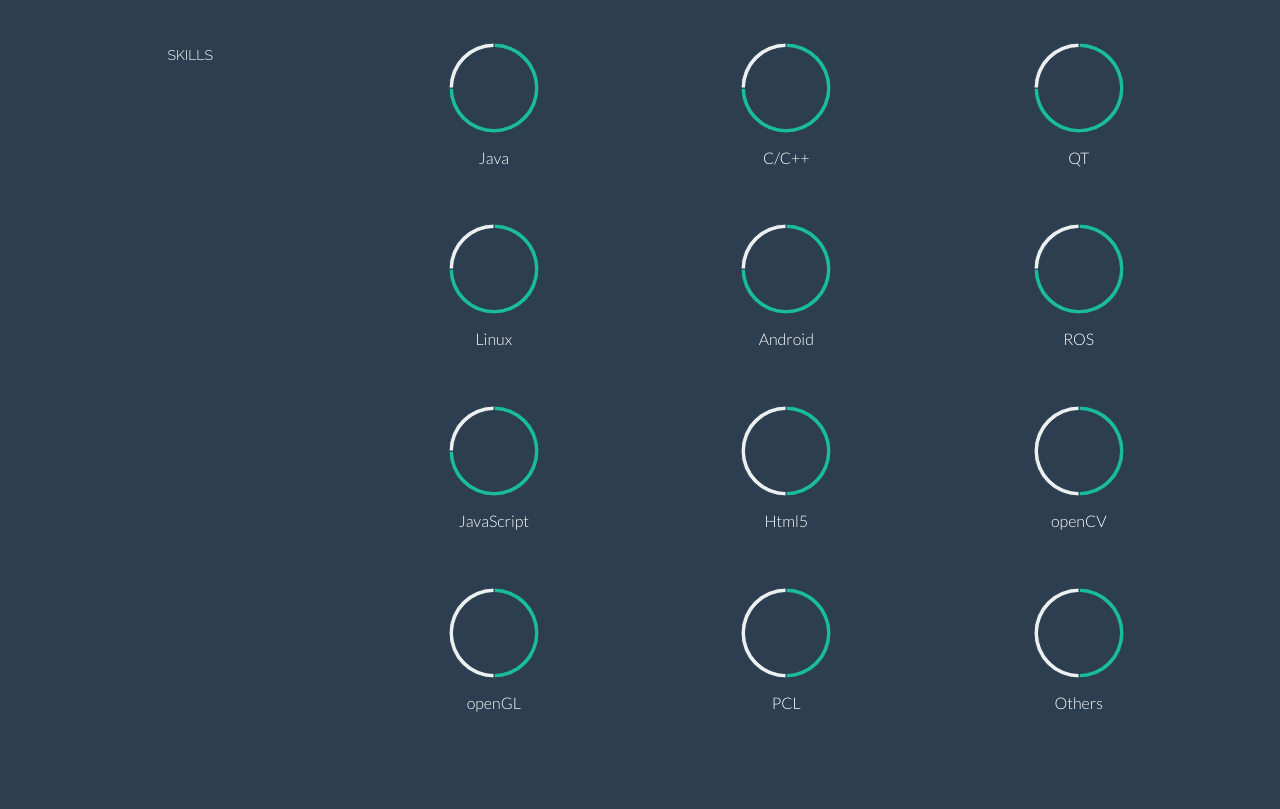
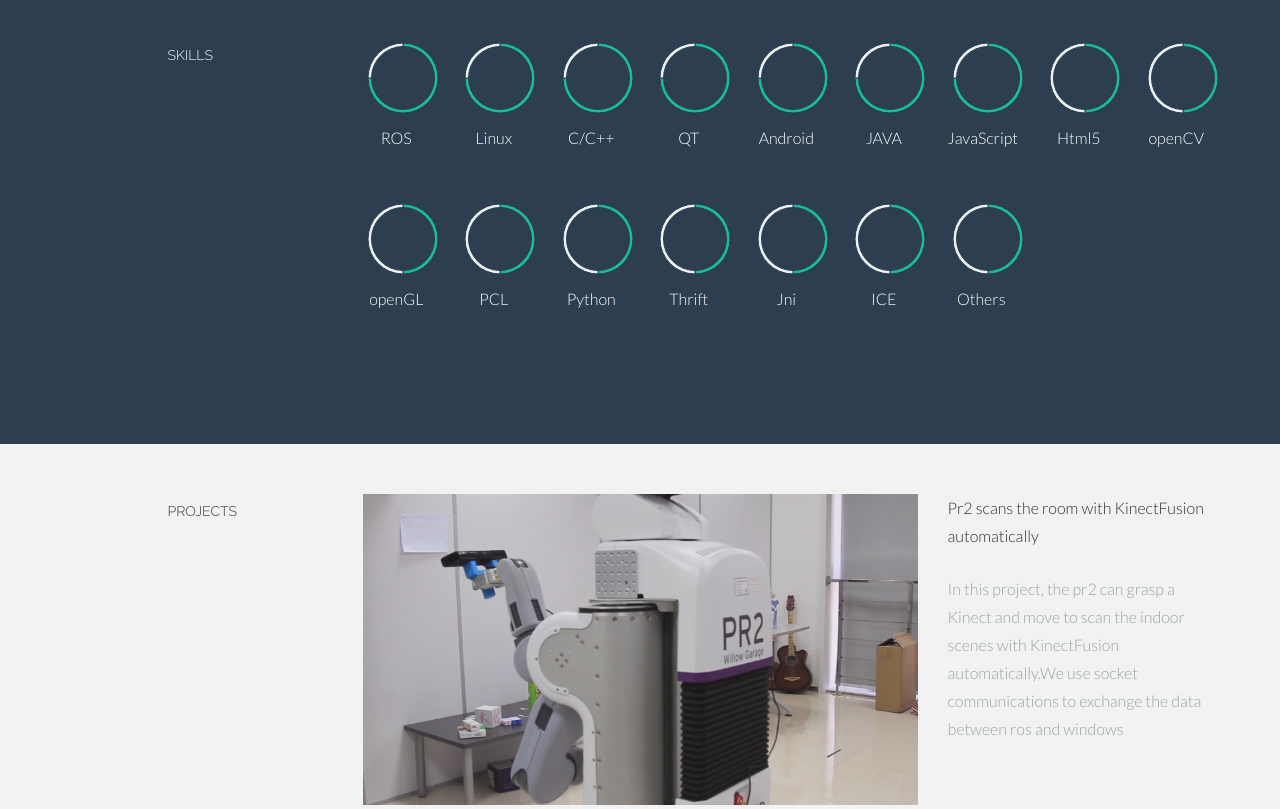
Before and after one commit to HaoLi-China/Personal-Homepage, a plain HTML site: page index.html in a window 1280 px wide. Shown: the part 1780-2589 px from the top of the page. Drawn offline with Linux system fonts and the light colour scheme.

Commit message:
new commit

```diff
--- a/index.html
+++ b/index.html
@@ -205,9 +205,9 @@
 					<div class="col-lg-2 col-lg-offset-1">
 						<h5>SKILLS</h5>
 					</div>
-					<div class="col-lg-3 centered">
-						<canvas id="java" height="100" width="100"></canvas>
-						<p>Java</p>
+					<div class="col-lg-1 centered">
+						<canvas id="ros" height="80" width="80"></canvas>
+						<p>ROS</p>
 						<br>
 						<script>
 							var doughnutData = [
@@ -220,11 +220,29 @@
 										color : "#ecf0f1"
 									}
 								];
-								var myDoughnut = new Chart(document.getElementById("java").getContext("2d")).Doughnut(doughnutData);
+								var myDoughnut = new Chart(document.getElementById("ros").getContext("2d")).Doughnut(doughnutData);
 						</script>
 					</div>
-					<div class="col-lg-3 centered">
-						<canvas id="c/c++" height="100" width="100"></canvas>
+					<div class="col-lg-1 centered">
+						<canvas id="linux" height="80" width="80"></canvas>
+						<p>Linux</p>
+						<br>
+						<script>
+							var doughnutData = [
+									{
+										value: 75,
+										color:"#1abc9c"
+									},
+									{
+										value : 25,
+										color : "#ecf0f1"
+									}
+								];
+								var myDoughnut = new Chart(document.getElementById("linux").getContext("2d")).Doughnut(doughnutData);
+						</script>
+					</div>
+					<div class="col-lg-1 centered">
+						<canvas id="c/c++" height="80" width="80"></canvas>
 						<p>C/C++</p>
 						<br>
 						<script>
@@ -241,8 +259,9 @@
 								var myDoughnut = new Chart(document.getElementById("c/c++").getContext("2d")).Doughnut(doughnutData);
 						</script>
 					</div>
-					<div class="col-lg-3 centered">
-						<canvas id="qt" height="100" width="100"></canvas>
+
+					<div class="col-lg-1 centered">
+						<canvas id="qt" height="80" width="80"></canvas>
 						<p>QT</p>
 						<br>
 						<script>
@@ -259,27 +278,8 @@
 								var myDoughnut = new Chart(document.getElementById("qt").getContext("2d")).Doughnut(doughnutData);
 						</script>
 					</div>
-
-					<div class="col-lg-3 col-lg-offset-3 centered">
-						<canvas id="linux" height="100" width="100"></canvas>
-						<p>Linux</p>
-						<br>
-						<script>
-							var doughnutData = [
-									{
-										value: 75,
-										color:"#1abc9c"
-									},
-									{
-										value : 25,
-										color : "#ecf0f1"
-									}
-								];
-								var myDoughnut = new Chart(document.getElementById("linux").getContext("2d")).Doughnut(doughnutData);
-						</script>
-					</div>
-					<div class="col-lg-3 centered">
-						<canvas id="android" height="100" width="100"></canvas>
+					<div class="col-lg-1 centered">
+						<canvas id="android" height="80" width="80"></canvas>
 						<p>Android</p>
 						<br>
 						<script>
@@ -296,9 +296,9 @@
 								var myDoughnut = new Chart(document.getElementById("android").getContext("2d")).Doughnut(doughnutData);
 						</script>
 					</div>
-					<div class="col-lg-3 centered">
-						<canvas id="ros" height="100" width="100"></canvas>
-						<p>ROS</p>
+					<div class="col-lg-1 centered">
+						<canvas id="java" height="80" width="80"></canvas>
+						<p>JAVA</p>
 						<br>
 						<script>
 							var doughnutData = [
@@ -311,12 +311,12 @@
 										color : "#ecf0f1"
 									}
 								];
-								var myDoughnut = new Chart(document.getElementById("ros").getContext("2d")).Doughnut(doughnutData);
+								var myDoughnut = new Chart(document.getElementById("java").getContext("2d")).Doughnut(doughnutData);
 						</script>
 					</div>
 
-					<div class="col-lg-3 col-lg-offset-3 centered">
-						<canvas id="javaScript" height="100" width="100"></canvas>
+					<div class="col-lg-1 centered">
+						<canvas id="javaScript" height="80" width="80"></canvas>
 						<p>JavaScript</p>
 						<br>
 						<script>
@@ -334,8 +334,8 @@
 						</script>
 					</div>
 
-						<div class="col-lg-3 centered">
-						<canvas id="html5" height="100" width="100"></canvas>
+						<div class="col-lg-1 centered">
+						<canvas id="html5" height="80" width="80"></canvas>
 						<p>Html5</p>
 						<br>
 						<script>
@@ -353,8 +353,8 @@
 						</script>
 					</div>
 
-						<div class="col-lg-3 centered">
-						<canvas id="openCV" height="100" width="100"></canvas>
+						<div class="col-lg-1 centered">
+						<canvas id="openCV" height="80" width="80"></canvas>
 						<p>openCV</p>
 						<br>
 						<script>
@@ -373,8 +373,8 @@
 					</div>
 
 
-					<div class="col-lg-3 col-lg-offset-3 centered">
-						<canvas id="openGL" height="100" width="100"></canvas>
+					<div class="col-lg-1 col-lg-offset-3 centered">
+						<canvas id="openGL" height="80" width="80"></canvas>
 						<p>openGL</p>
 						<br>
 						<script>
@@ -392,8 +392,8 @@
 						</script>
 					</div>
 
-						<div class="col-lg-3 centered">
-						<canvas id="pcl" height="100" width="100"></canvas>
+						<div class="col-lg-1 centered">
+						<canvas id="pcl" height="80" width="80"></canvas>
 						<p>PCL</p>
 						<br>
 						<script>
@@ -411,8 +411,84 @@
 						</script>
 					</div>
 
-						<div class="col-lg-3 centered">
-						<canvas id="others" height="100" width="100"></canvas>
+						<div class="col-lg-1 centered">
+						<canvas id="python" height="80" width="80"></canvas>
+						<p>Python</p>
+						<br>
+						<script>
+							var doughnutData = [
+									{
+										value: 50,
+										color:"#1abc9c"
+									},
+									{
+										value : 50,
+										color : "#ecf0f1"
+									}
+								];
+								var myDoughnut = new Chart(document.getElementById("python").getContext("2d")).Doughnut(doughnutData);
+						</script>
+					</div>
+
+							<div class="col-lg-1 centered">
+						<canvas id="thrift" height="80" width="80"></canvas>
+						<p>Thrift</p>
+						<br>
+						<script>
+							var doughnutData = [
+									{
+										value: 50,
+										color:"#1abc9c"
+									},
+									{
+										value : 50,
+										color : "#ecf0f1"
+									}
+								];
+								var myDoughnut = new Chart(document.getElementById("thrift").getContext("2d")).Doughnut(doughnutData);
+						</script>
+					</div>
+
+						<div class="col-lg-1 centered">
+						<canvas id="jni" height="80" width="80"></canvas>
+						<p>Jni</p>
+						<br>
+						<script>
+							var doughnutData = [
+									{
+										value: 50,
+										color:"#1abc9c"
+									},
+									{
+										value : 50,
+										color : "#ecf0f1"
+									}
+								];
+								var myDoughnut = new Chart(document.getElementById("jni").getContext("2d")).Doughnut(doughnutData);
+						</script>
+					</div>
+
+						<div class="col-lg-1 centered">
+						<canvas id="ice" height="80" width="80"></canvas>
+						<p>ICE</p>
+						<br>
+						<script>
+							var doughnutData = [
+									{
+										value: 50,
+										color:"#1abc9c"
+									},
+									{
+										value : 50,
+										color : "#ecf0f1"
+									}
+								];
+								var myDoughnut = new Chart(document.getElementById("ice").getContext("2d")).Doughnut(doughnutData);
+						</script>
+					</div>
+
+						<div class="col-lg-1 centered">
+						<canvas id="others" height="80" width="80"></canvas>
 						<p>Others</p>
 						<br>
 						<script>
@@ -444,7 +520,26 @@
 				<div class="col-lg-2 col-lg-offset-1">
 					<h5>PROJECTS</h5>
 				</div>
+
 				<div class="col-lg-6">
+					<p><img class="img-responsive" src="assets/img/pr2_scan.PNG" alt=""></p>
+				</div>
+				<div class="col-lg-3">
+						<p>Pr2 scans the room with KinectFusion automatically</p>
+					<p><more>In this project, the pr2 can grasp a Kinect and move to scan the indoor scenes with KinectFusion automatically.We use socket communications to exchange the data between ros and windows</more>
+					</p>
+				</div>
+
+				<div class="col-lg-6 col-lg-offset-3">
+					<p><img class="img-responsive" src="assets/img/pr2_open_door.PNG" alt=""></p>
+				</div>
+				<div class="col-lg-3">
+						<p>Pr2 opens door automatically</p>
+					<p><more>In this project, we drive pr2 to the front of a cabinet, the pr2 can detect the handle and open the door automatically, and then closes it.</more>
+					</p>
+				</div>
+
+				<div class="col-lg-6 col-lg-offset-3">
 					<p><img class="img-responsive" src="assets/img/splendour_html5.PNG" alt=""></p>
 				</div>
 				<div class="col-lg-3">
@@ -507,14 +602,7 @@
 					</p>
 				</div>
 
-						<div class="col-lg-6 col-lg-offset-3">
-					<p><img class="img-responsive" src="assets/img/pr2_open_door.PNG" alt=""></p>
-				</div>
-				<div class="col-lg-3">
-						<p>Pr2 open door automatically</p>
-					<p><more>In this project, we drive pr2 to the front of a cabinet, the pr2 can detect the handle and open the door automatically, and then closes it.</more>
-					</p>
-				</div>
+
 
 		</div><!--/.row -->
 		<br>
```
Also changed, not shown: assets/img/pr2_scan.PNG (added).
